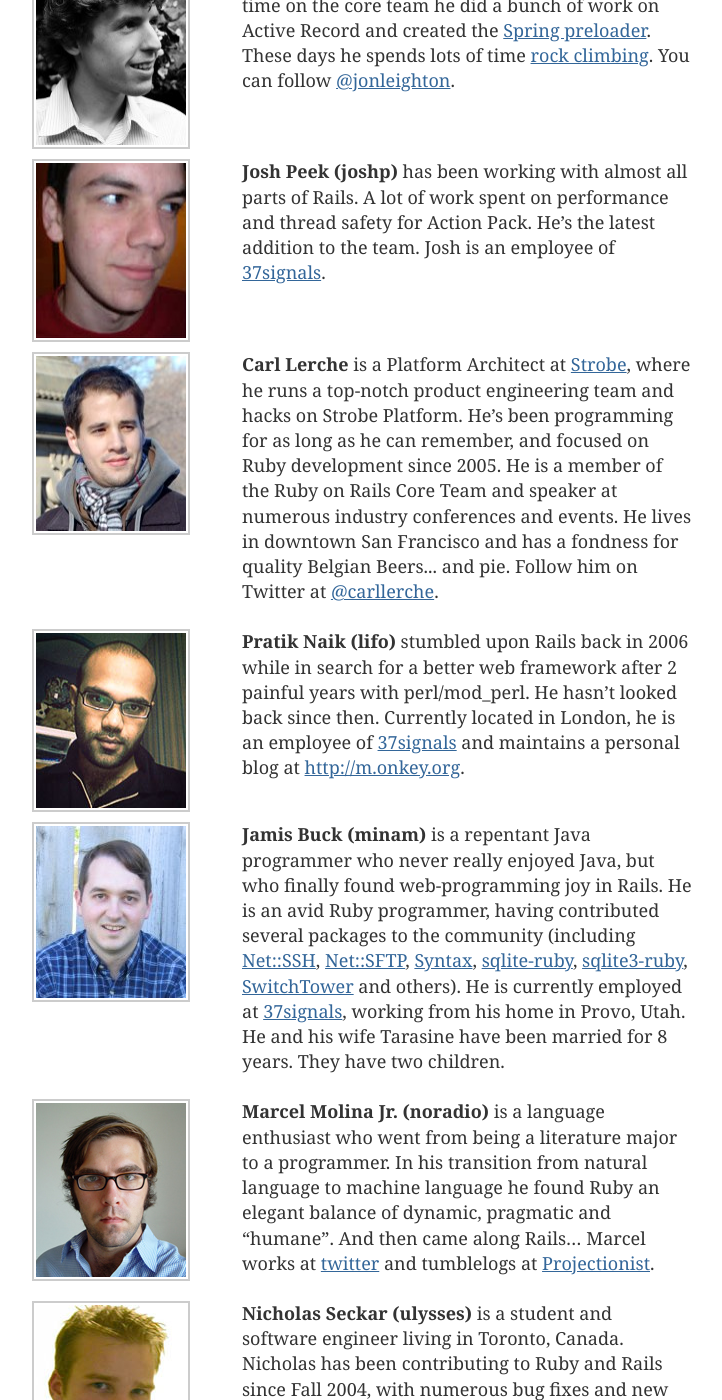
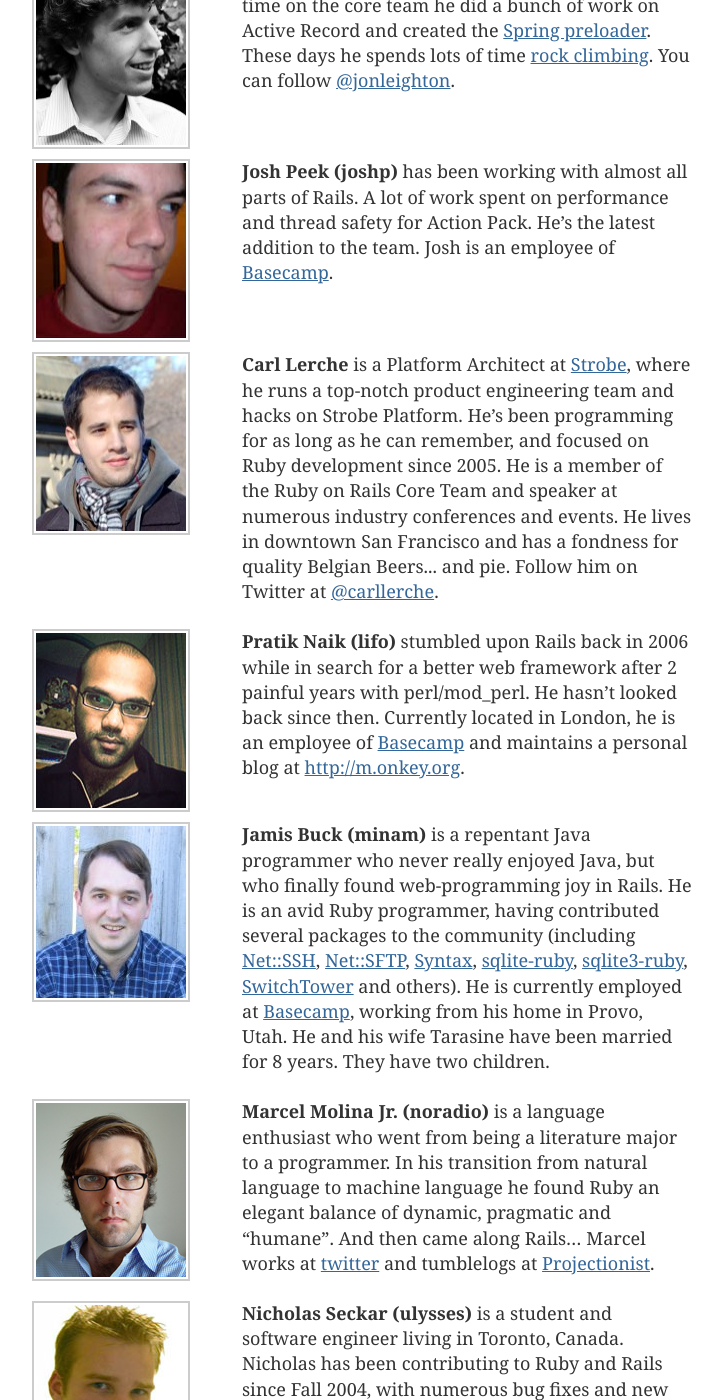
Before and after one commit to rails/homepage-2011, a Jekyll site: the page built from core/alumni/index.html, in a window 1280 px wide and 1400 px high, scrolled down 457 px. Shown: the whole window, without its empty margins (298-1020 px from the left). Built offline with Jekyll 4.4.1, drawn with Linux system fonts in a browser that asks for light colours; nearby versions of some CDN libraries.

Commit message:
s/37 signals/Basecamp

```diff
--- a/core/alumni/index.html
+++ b/core/alumni/index.html
@@ -34,7 +34,7 @@ title: "Ruby on Rails: Core Alumni"
       <div class="section">
         <img src="/images/pages/core/pic1218916611.jpg" alt="Josh Peek's Photo"  width="150" height="175" class="biopic">
         <p>
-          <strong>Josh Peek (joshp)</strong> has been working with almost all parts of Rails. A lot of work spent on performance and thread safety for Action Pack. He’s the latest addition to the team. Josh is an employee of <a href="http://www.37signals.com" title="37 signals website">37signals</a>.
+          <strong>Josh Peek (joshp)</strong> has been working with almost all parts of Rails. A lot of work spent on performance and thread safety for Action Pack. He’s the latest addition to the team. Josh is an employee of <a href="http://www.basecamp.com" title="Basecamp website">Basecamp</a>.
         </p>
       </div>
       <div class="section">
@@ -47,7 +47,7 @@ title: "Ruby on Rails: Core Alumni"
         <img src="/images/pages/core/pratik.jpg" alt="Pratik Naik's Photo" width="150" height="175" class="biopic">
         <p>
           <strong>Pratik Naik (lifo)</strong> stumbled upon Rails back in 2006 while in search
-          for a better web framework after 2 painful years with perl/mod_perl. He hasn’t looked back since then. Currently located in London, he is an employee of <a href="http://www.37signals.com/" title="37 signals website">37signals</a> and maintains a personal blog at <a href="http://m.onkey.org" title="Patrik Naik's personal blog">http://m.onkey.org</a>.
+          for a better web framework after 2 painful years with perl/mod_perl. He hasn’t looked back since then. Currently located in London, he is an employee of <a href="http://www.basecamp.com/" title="Basecamp website">Basecamp</a> and maintains a personal blog at <a href="http://m.onkey.org" title="Patrik Naik's personal blog">http://m.onkey.org</a>.
         </p>
       </div>
       <div class="section">
@@ -57,7 +57,7 @@ title: "Ruby on Rails: Core Alumni"
           He is an avid Ruby programmer, having contributed several packages to the community (including <a href="http://net-ssh.rubyforge.org/" title="Net::SSH gem">Net::SSH</a>,
           <a href="http://net-ssh.rubyforge.org/sftp/faq.html">Net::SFTP</a>, <a href="http://syntax.rubyforge.org/">Syntax</a>,
           <a href="http://sqlite-ruby.rubyforge.org/" title="Sqlite Ruby">sqlite-ruby</a>, <a href="http://sqlite-ruby.rubyforge.org/sqlite3/faq.html" title="Sqlite3 Ruby">sqlite3-ruby</a>,
-          <a href="http://manuals.rubyonrails.org/read/book/17">SwitchTower</a> and others). He is currently employed at <a href="http://www.37signals.com" title="37 signals website">37signals</a>,
+          <a href="http://manuals.rubyonrails.org/read/book/17">SwitchTower</a> and others). He is currently employed at <a href="http://www.basecamp.com" title="Basecamp website">Basecamp</a>,
           working from his home in Provo, Utah. He and his wife Tarasine have been married for 8 years. They have two children.
         </p>
       </div>
@@ -91,7 +91,7 @@ title: "Ruby on Rails: Core Alumni"
         <p>
           <strong>Sam Stephenson (sam-)</strong> is a fan of dynamic languages who found Ruby just six months before Rails’ first release. In February of 2005,
           he released the <a href="http://prototype.conio.net/" title="Prototype: Ajax foundation in rails">Prototype</a> JavaScript library, which provides the foundation for Ajax support in Rails. Sam lives in Chicago,
-          works for <a href="http://www.37signals.com" title="37 signals website">37signals</a>, and tumblelogs on <a href="http://project.ioni.st/" title="Projectionist website">Projectionist</a>.
+          works for <a href="http://www.basecamp.com" title="Basecamp website">Basecamp</a>, and tumblelogs on <a href="http://project.ioni.st/" title="Projectionist website">Projectionist</a>.
         </p>
       </div>
       <div class="section">
```
